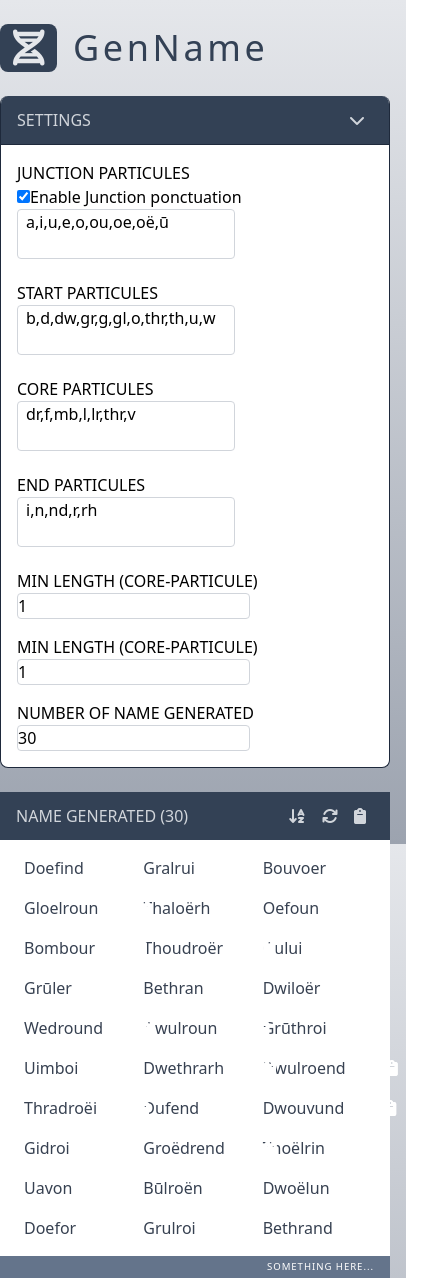
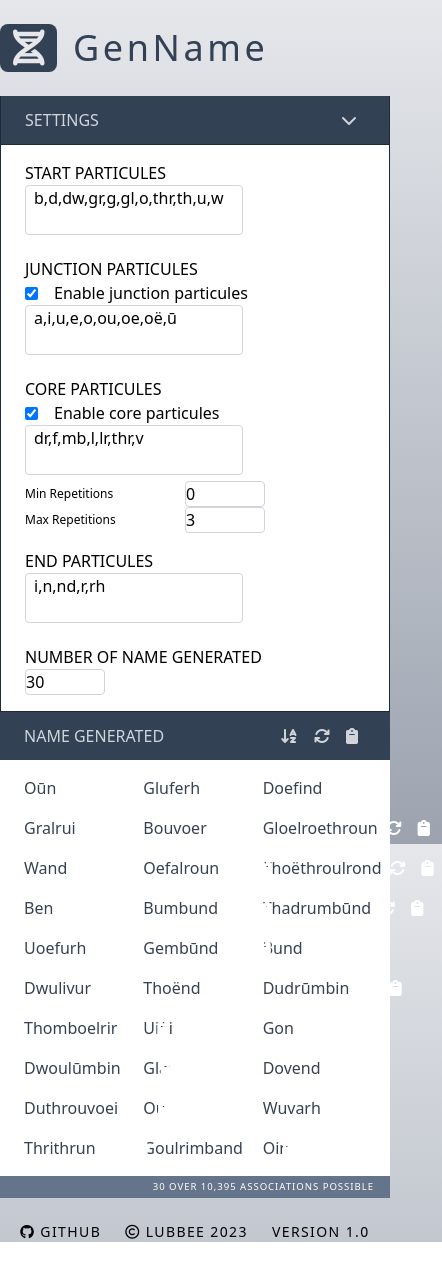
Before and after one commit to lub-bee/genname, a React (Create React App) app: page / in a window 390 px wide. Shown: the whole page, 442 px wide, since content can reach past the window. After the commit the page ends 1242 px from the top, so only its background shows below. Built offline with nearby package versions, Linux system fonts and the light colour scheme.

Commit message:
Design responsive, core disable, number limit added, display associations

```diff
--- a/package.json
+++ b/package.json
@@ -1,7 +1,7 @@
 {
   "name": "gen-name-app",
   "homepage": "https://lub-bee.github.io/genname",
-  "version": "0.1.0",
+  "version": "1.0.0",
   "private": true,
   "dependencies": {
     "@testing-library/jest-dom": "^5.16.5",
--- a/src/App.js
+++ b/src/App.js
@@ -2,20 +2,14 @@ import { useState } from "react";
 import Header from "./Components/Header";
 import Form from "./Components/Form";
 import Display from "./Components/Display";
+import Footer from "./Components/Footer";
 
 function App() {
 
     const [data, setData] = useState({
-        //nb min of core_particules generated
-        min_lenght: 1,
-
-        //nb max of core_particules generated
-        max_lenght: 1,
-
-        //
-        use_junction_particule: true,
 
         //particules used between core particules, generaly vowel, group of vowels or special char
+        use_junction_particule: true,
         junction_particules: ["a","i","u","e","o","ou","oe","oë","ū"],
 
         //particules used to start the name
@@ -29,7 +23,10 @@ function App() {
             "w",
         ],
 
-        //main particules of the name
+        //central particule(s) of the name
+        use_core_particule: true,
+        min_core_iteration: 0,
+        max_core_iteration: 3,
         core_particules: [
             "dr",
             "f",
@@ -51,18 +48,23 @@ function App() {
 
 
     return (
-        <div className="mx-auto max-w-2xl flex flex-col gap-6">
+        <div className="mx-auto max-w-2xl md:max-w-full flex flex-col gap-6">
 
             <Header/>
 
             {/* Preset list here */}
 
-            {/* form */}
-            <Form data={data} setData={setData} />
+            <div className='flex flex-col lg:flex-row sm:gap-6'>
 
-            {/* display */}
-            <Display data={data}/>
+                {/* form */}
+                <Form data={data} setData={setData} />
 
+                {/* display */}
+                <Display data={data}/>
+
+            </div>
+
+            <Footer />
         </div>
     );
 }
--- a/src/Components/Display.jsx
+++ b/src/Components/Display.jsx
@@ -18,30 +18,19 @@ const Display = ({data}) => {
      * @returns
      */
     function generateName(num = 1){
-        let name = null;
+        let name = "";
         let collection = [];
 
-        /* format :
-
-            a: start_particule
-            j: junction_particule
-            c: core_particule
-            z: end_particule
-
-            (a?)( (j?)(c){0,n}) (z?)
-         */
 
         //generate required number of names
         for(let i = 0; i < num; i++){
             name = "";
 
             //pick a random length in the range
-            const rand_length = getRandom(data.min_lenght, data.max_lenght-1)
-
+            const rand_length = getRandom(data.min_core_iteration, data.max_core_iteration-1)
 
             //pick the starter particule
             const starter = collectionPick(data.start_particules);
-
 
             //pick the finish joiner
             const finish_joiner = (data.use_junction_particule)
@@ -53,6 +42,7 @@ const Display = ({data}) => {
 
             //generate the core
             let body = ""
+            if(data.use_core_particule){
                 for(let j = 0; j < rand_length; j++){
 
                     //picked joiner
@@ -67,6 +57,7 @@ const Display = ({data}) => {
                     body += joiner + core
 
                 }
+            }
 
 
             // name += data.junction_particules[getRandom(0,data.junction_particules.length-1)] + finisher
@@ -80,6 +71,11 @@ const Display = ({data}) => {
         return collection
     }
 
+    /**
+     *
+     * @param {*} collection
+     * @returns
+     */
     function collectionPick(collection){
         const rand = getRandom(0,collection.length-1);
         return collection[rand];
@@ -97,9 +93,14 @@ const Display = ({data}) => {
         return Math.floor(Math.random() * (max - min + 1) + min);
     }
 
+    const handleSort = (e) => {
+        // const sorted = [...names]
+
+        setNames([...names].sort())
+    }
+
     //
     const handleRegen = (e, key=false) => {
-        console.log(key)
 
         if(key){
             const updatedNames = [...names];
@@ -118,22 +119,33 @@ const Display = ({data}) => {
         return <NameItem name={item} key={index} id={index} handleRegen={handleRegen}/>
     })
 
+    function possibilities(){
+        const junction = (data.use_junction_particule ? data.junction_particules.length : 1 )
+        const core = (data.use_core_particule ? data.core_particules.length * data.max_core_iteration : 1)
+        const start = data.start_particules.length
+        const end = data.end_particules.length
+
+
+
+        return junction * core * start * end
+    }
+
 
     return (
-        <div className=''>
+        <div className='flex-1'>
 
             {/* header */}
-            <div className='sm:rounded-t-xl bg-slate-700 text-gray-300 flex items-center px-4 py-1 sm:border border-slate-800'>
+            <div className='sm:rounded-t-lg bg-slate-700 text-gray-300 flex items-center px-6 py-1 sm:border border-slate-800'>
 
                 <div className='flex-1 h1'>
-                    Name generated ({names.length})
+                    Name generated
                 </div>
 
-                <div className='p-2'>
+                <div className='p-2' onClick={handleSort} title="Order Alphabetically">
                     <i className='fa-solid fa-arrow-down-a-z hover:animate-spin-once'></i>
                 </div>
 
-                <div className='p-2' onClick={handleRegen}>
+                <div className='p-2' onClick={handleRegen} title="Regenerate">
                     <i className='fa-solid fa-arrows-rotate hover:animate-spin'></i>
                 </div>
 
@@ -153,8 +165,8 @@ const Display = ({data}) => {
                 {name_list}
             </div>
 
-            <div className='bg-slate-500 text-white px-4 py-1 sm:rounded-b-xl sm:border border-slate-800 text-right text-2xs uppercase tracking-widest'>
-                Something here...
+            <div className='bg-slate-500 text-white px-4 py-1 sm:rounded-b-lg sm:border border-slate-800 text-right text-2xs uppercase tracking-widest'>
+                {names.length} over {Number(possibilities()).toLocaleString('ja-JA')} associations possible
             </div>
         </div>
     );
--- /dev/null
+++ b/src/Components/Footer.jsx
@@ -0,0 +1,19 @@
+import React from 'react';
+
+const Footer = () => {
+    return (
+        <div className='flex gap-6 uppercase tracking-widest text-sm justify-center items-center'>
+            <a className='' href="https://github.com/lub-bee/genname">
+                <i className='fa-brands fa-github'></i> Github
+            </a>
+            <div className=''>
+                 <i className='fa-regular fa-copyright'></i> Lubbee 2023
+            </div>
+            <div className=''>
+                Version 1.0
+            </div>
+        </div>
+    );
+}
+
+export default Footer;
--- a/src/Components/Form.jsx
+++ b/src/Components/Form.jsx
@@ -14,9 +14,9 @@ const Form = ({data, setData}) => {
     const [open, setOpen] = useState(true);
 
     return (
-        <div className='bg-white rounded-lg border border-t-0 border-slate-800 overflow-hidden'>
+        <div className=' min-w-[290px] bg-white sm:rounded-lg border border-t-0 border-slate-800 overflow-hidden lg:self-start '>
 
-            <div className='border-b border-slate-800 bg-slate-700 text-gray-300 h1 px-4 py-1 flex items-center'
+            <div className='border-b border-slate-800 bg-slate-700 text-gray-300 h1 px-6 py-1 flex items-center'
                 onClick={()=>setOpen(!open)}>
                 <div className='flex-1'>
                     Settings
@@ -26,26 +26,10 @@ const Form = ({data, setData}) => {
                 </div>
             </div>
 
-            {open &&<div className='p-4 flex flex-col gap-4'>
+            {open &&<div className='px-6 py-4 flex flex-col gap-4'>
 
-                <div className=''>
-                    <div className='h1'>
-                        Junction Particules
-                    </div>
-                    <div className=''>
-                        <input
-                            type="checkbox"
-                            value={true}
-                            checked={data.use_junction_particule}
-                            onChange={e=>setData({...data, use_junction_particule: e.target.checked})}/>
-                        <label>Enable Junction ponctuation</label>
-                    </div>
-                    <textarea
-                        value={data.junction_particules}
-                        onChange={e=>{handleParticuleUpdate("junction_particules", e)}}
-                        className={!data.use_junction_particule?"hidden":""}></textarea>
-                </div>
 
+                {/* start */}
                 <div className=''>
                     <div className='h1'>
                         Start Particules
@@ -55,15 +39,81 @@ const Form = ({data, setData}) => {
                         onChange={e=>{handleParticuleUpdate("start_particules", e)}}></textarea>
                 </div>
 
+                {/* junction */}
+                <div className=''>
+                    <div className='h1'>
+                        Junction Particules
+                    </div>
+                    <div className='flex gap-4 items-center'>
+                        <input
+                            type="checkbox"
+                            value={true}
+                            checked={data.use_junction_particule}
+                            onChange={e=>setData({...data, use_junction_particule: e.target.checked})}/>
+                        <label>Enable junction particules</label>
+                    </div>
+                    <textarea
+                        value={data.junction_particules}
+                        onChange={e=>{handleParticuleUpdate("junction_particules", e)}}
+                        className={!data.use_junction_particule?"hidden":""}></textarea>
+                </div>
+
+                {/* core */}
                 <div className=''>
                     <div className='h1'>
                         Core Particules
                     </div>
-                    <textarea
-                        value={data.core_particules}
-                        onChange={e=>{handleParticuleUpdate("core_particules", e)}}></textarea>
+                    <div className='flex gap-4 items-center'>
+                        <input
+                            type="checkbox"
+                            value={true}
+                            checked={data.use_core_particule}
+                            onChange={e=>setData({...data, use_core_particule: e.target.checked})}/>
+                        <label>Enable core particules</label>
+                    </div>
+
+                    {data.use_core_particule && <div className=''>
+
+                        <textarea
+                            value={data.core_particules}
+                            onChange={e=>{handleParticuleUpdate("core_particules", e)}}></textarea>
+
+
+                        <div className='flex items-center'>
+                            <div className='w-40 text-xs'>
+                                Min Repetitions
+                            </div>
+                            <div className=''>
+                                <input type="number"
+                                    placeholder="min"
+                                    className='w-20'
+                                    min={0}
+                                    max={5}
+                                    value={data.min_core_iteration}
+                                    onChange={e=>setData({...data, min_core_iteration: e.target.value})}/>
+                            </div>
+                        </div>
+
+                        <div className='flex items-center'>
+
+                            <div className='w-40 text-xs'>
+                                Max Repetitions
+                            </div>
+                            <div className=''>
+                                <input
+                                    type="number"
+                                    className='w-20'
+                                    placeholder="max"
+                                    min={0}
+                                    max={10}
+                                    value={data.max_core_iteration}
+                                    onChange={e=>setData({...data, max_core_iteration: e.target.value})}/>
+                            </div>
+                        </div>
+                    </div>}
                 </div>
 
+                {/* end */}
                 <div className=''>
                     <div className='h1'>
                         End Particules
@@ -73,34 +123,17 @@ const Form = ({data, setData}) => {
                         onChange={e=>{handleParticuleUpdate("end_particules", e)}}></textarea>
                 </div>
 
-                <div className=''>
-                    <div className='h1'>
-                        Min Length (core-particule)
-                    </div>
-                    <input type="number" placeholder="min" value={data.min_lenght}
-                        onChange={e=>setData({...data, min_lenght: e.target.value})}/>
-
-                </div>
-
-                <div className=''>
-                    <div className='h1'>
-                        Min Length (core-particule)
-                    </div>
-                    <input
-                        type="number"
-                        placeholder="max"
-                        value={data.max_lenght}
-                        onChange={e=>setData({...data, max_lenght: e.target.value})}/>
-
-                </div>
-
+                {/* iteration */}
                 <div className=''>
                     <div className='h1'>
                         Number of name generated
                     </div>
                     <input
                         type="number"
+                        className='w-20'
                         placeholder="max"
+                        min={0}
+                        max={1000}
                         value={data.iteration}
                         onChange={e=>setData({...data, iteration: e.target.value})}/>
                 </div>
--- a/src/index.css
+++ b/src/index.css
@@ -33,5 +33,4 @@ input{
     @apply
         border border-gray-300
         rounded
-
 }
```
Also changed, not shown: src/tailwind.css. Lines whose indentation alone changed are shown as unchanged.
